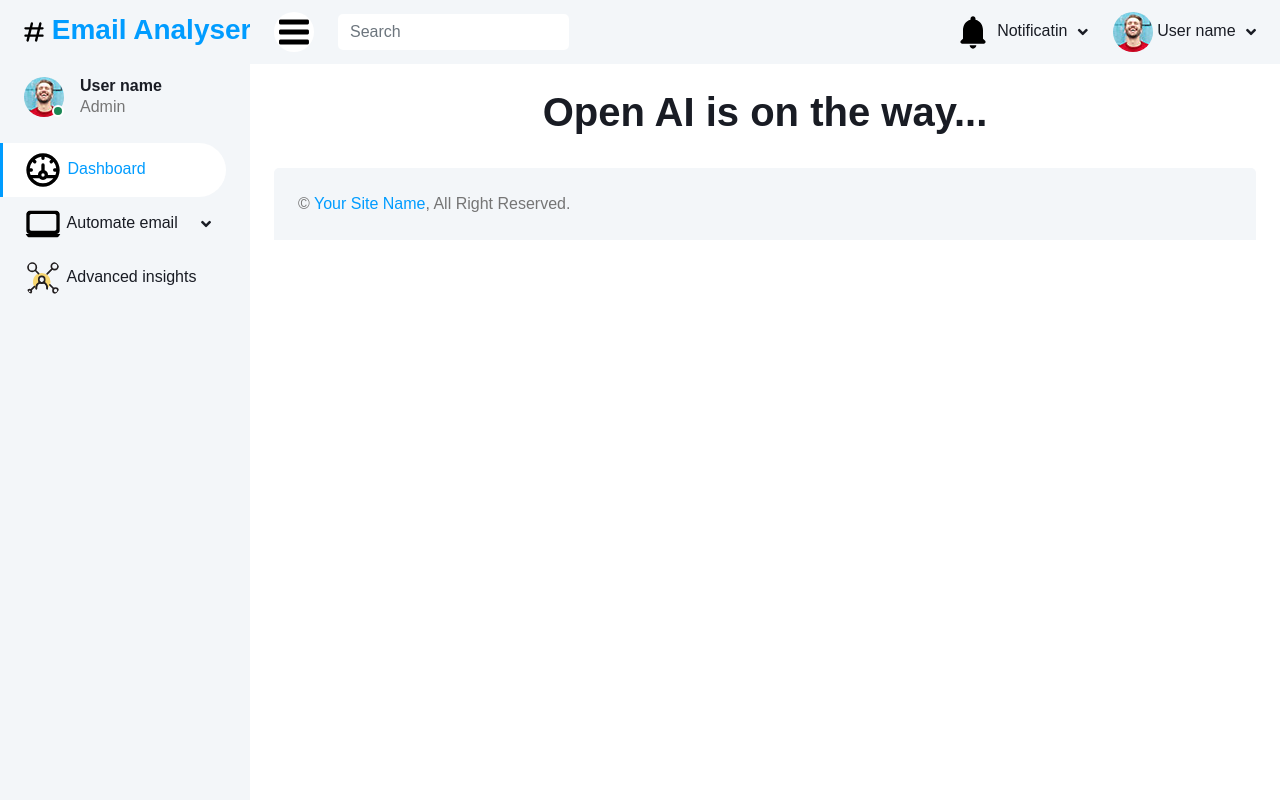
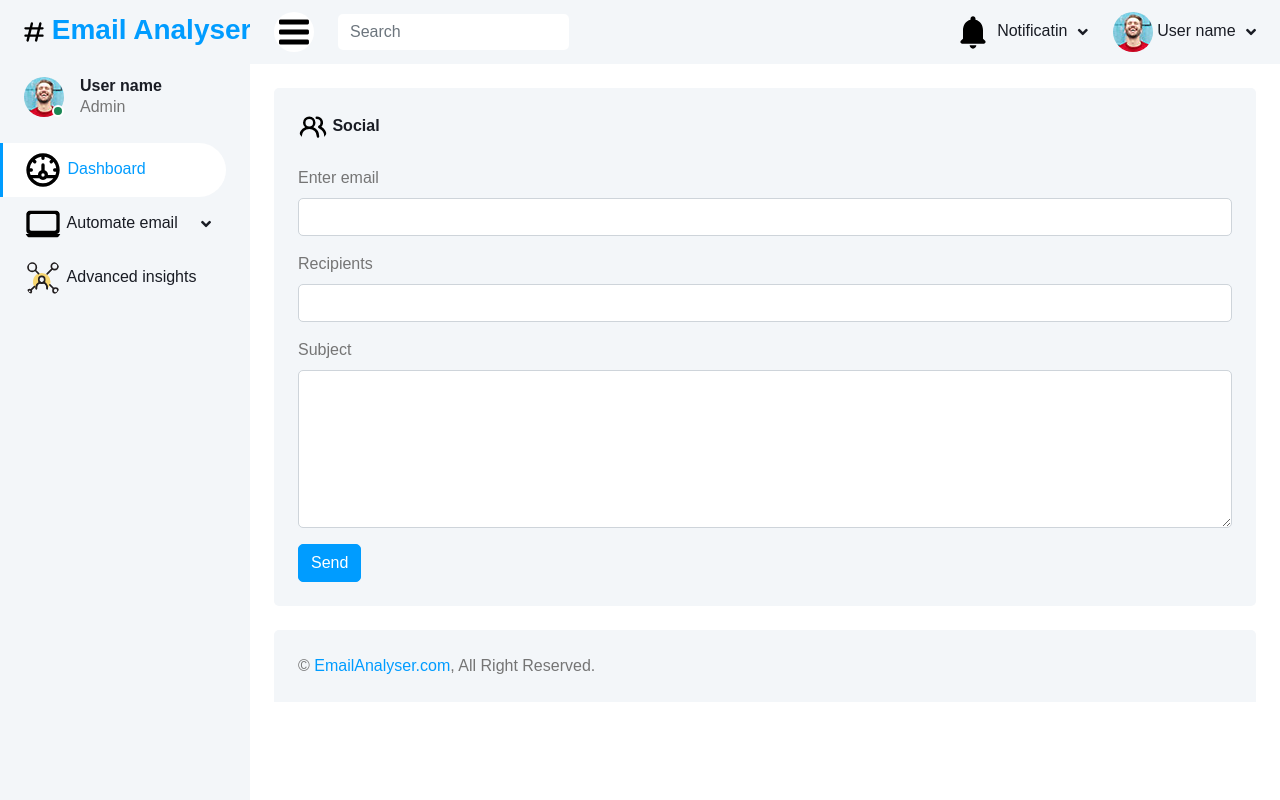
Before and after one commit to SanmayAvhad/44_VCET, a Django app: template Hackathon/templates/OpenAi.html in a window 1280 px wide. Run offline with Django 3.2, Linux system fonts and the light colour scheme; the template is opened without the code that fills it, so the values that code supplies are empty; some libraries are stand-ins or nearby versions.

Commit message:
open api added

```diff
--- a/Hackathon/templates/OpenAi.html
+++ b/Hackathon/templates/OpenAi.html
@@ -177,19 +177,42 @@
 
 
 
-            {% comment %} Open AI parts starts here {% endcomment %}
-            <br>
-            <center><h1>Open AI is on the way...</h1></center>
+            <div class="container-fluid pt-4 px-4">
+                <div class="row g-4">
+                    <div class="col-sm-12 col-xl-12">
+                        <div class="bg-light rounded p-4">
+                            <div class="d-flex align-items-center justify-content-between mb-4">
+                                <h6 class="mb-0"> <img class="rounded-circle" src="{% static 'img/icon/users.svg' %}" style="width: 30px; height: 30px;" /> Social</h6>
+                            </div>
 
-            {% comment %} Open AI parts ends here {% endcomment %}
+                            <form>
+                                <div class="mb-3">
+                                  <label for="email" class="form-label">Enter email</label>
+                                  <input type="email" class="form-control" id="email" aria-describedby="emailHelp">
+                                </div>
+                                <div class="mb-3">
+                                  <label for="recp" class="form-label">Recipients</label>
+                                  <input type="text" class="form-control" id="recp">
+                                </div>
+                                <div class="mb-3">
+                                    <label for="sub" class="form-label">Subject</label>
+                                    <textarea class="form-control" id="sub" rows="6"></textarea>
+                                  </div>
 
+                                <button type="submit" class="btn btn-primary">Send</button>
+                            </form>
+
+                        </div>
+                    </div>
+                </div>
+            </div>
 
             <!-- Footer Start -->
             <div class="container-fluid pt-4 px-4">
                 <div class="bg-light rounded-top p-4">
                     <div class="row">
                         <div class="col-12 col-sm-6 text-center text-sm-start">
-                            &copy; <a href="#">Your Site Name</a>, All Right Reserved.
+                            &copy; <a href="#">EmailAnalyser.com</a>, All Right Reserved.
                         </div>
                     </div>
                 </div>
--- a/Hackathon/templates/Schedule.html
+++ b/Hackathon/templates/Schedule.html
@@ -276,7 +276,7 @@
                 <div class="bg-light rounded-top p-4">
                     <div class="row">
                         <div class="col-12 col-sm-6 text-center text-sm-start">
-                            &copy; <a href="#">Your Site Name</a>, All Right Reserved.
+                            &copy; <a href="#">EmailAnalyser.com</a>, All Right Reserved.
                         </div>
                     </div>
                 </div>
--- a/Hackathon/templates/index.html
+++ b/Hackathon/templates/index.html
@@ -253,7 +253,7 @@
                 <div class="bg-light rounded-top p-4">
                     <div class="row">
                         <div class="col-12 col-sm-6 text-center text-sm-start">
-                            &copy; <a href="#">Your Site Name</a>, All Right Reserved.
+                            &copy; <a href="#">EmailAnalyser.com</a>, All Right Reserved.
                         </div>
                     </div>
                 </div>
```
Also changed, not shown: Hackathon/In_the_loop/static/img/icon/users.svg (added).
